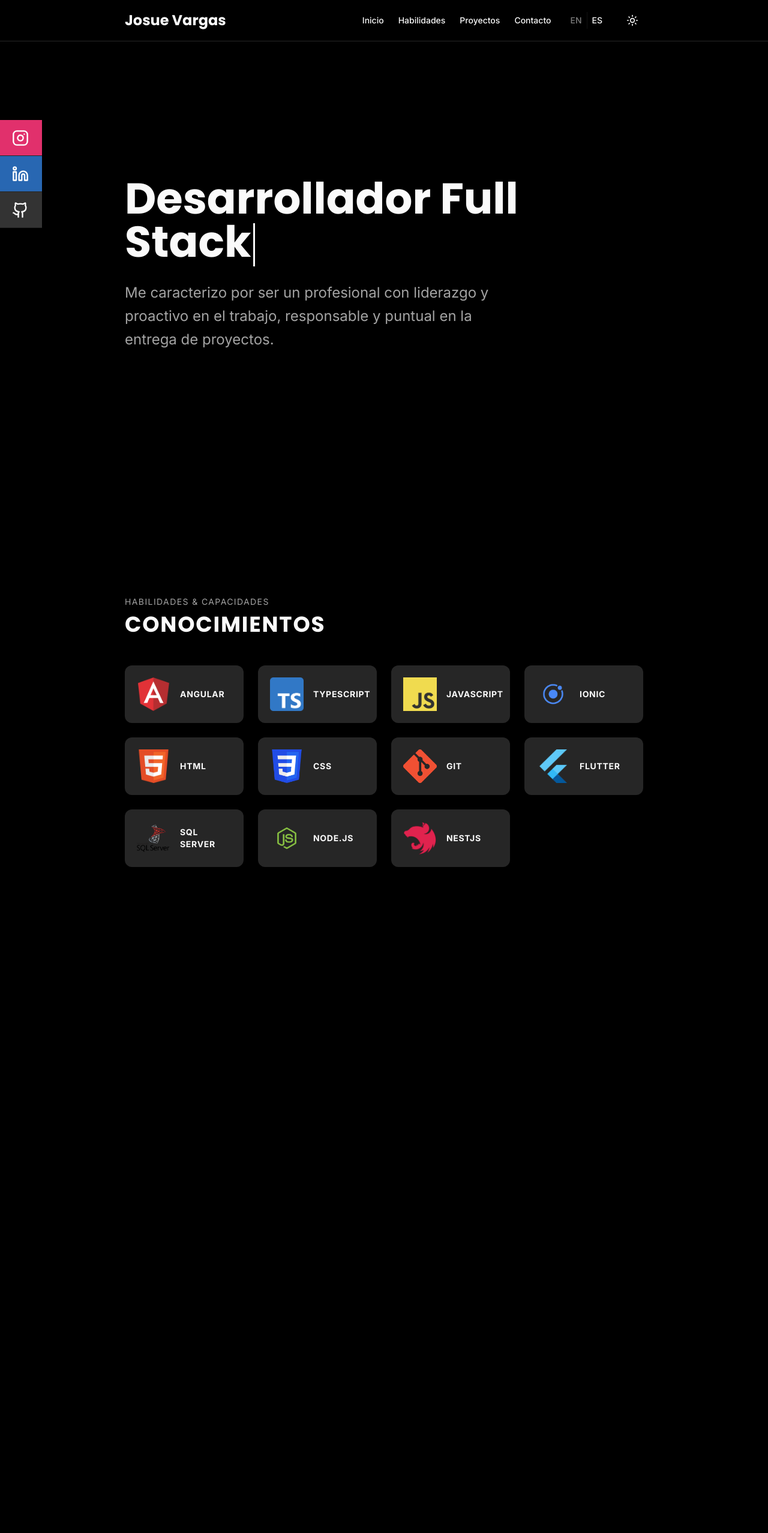
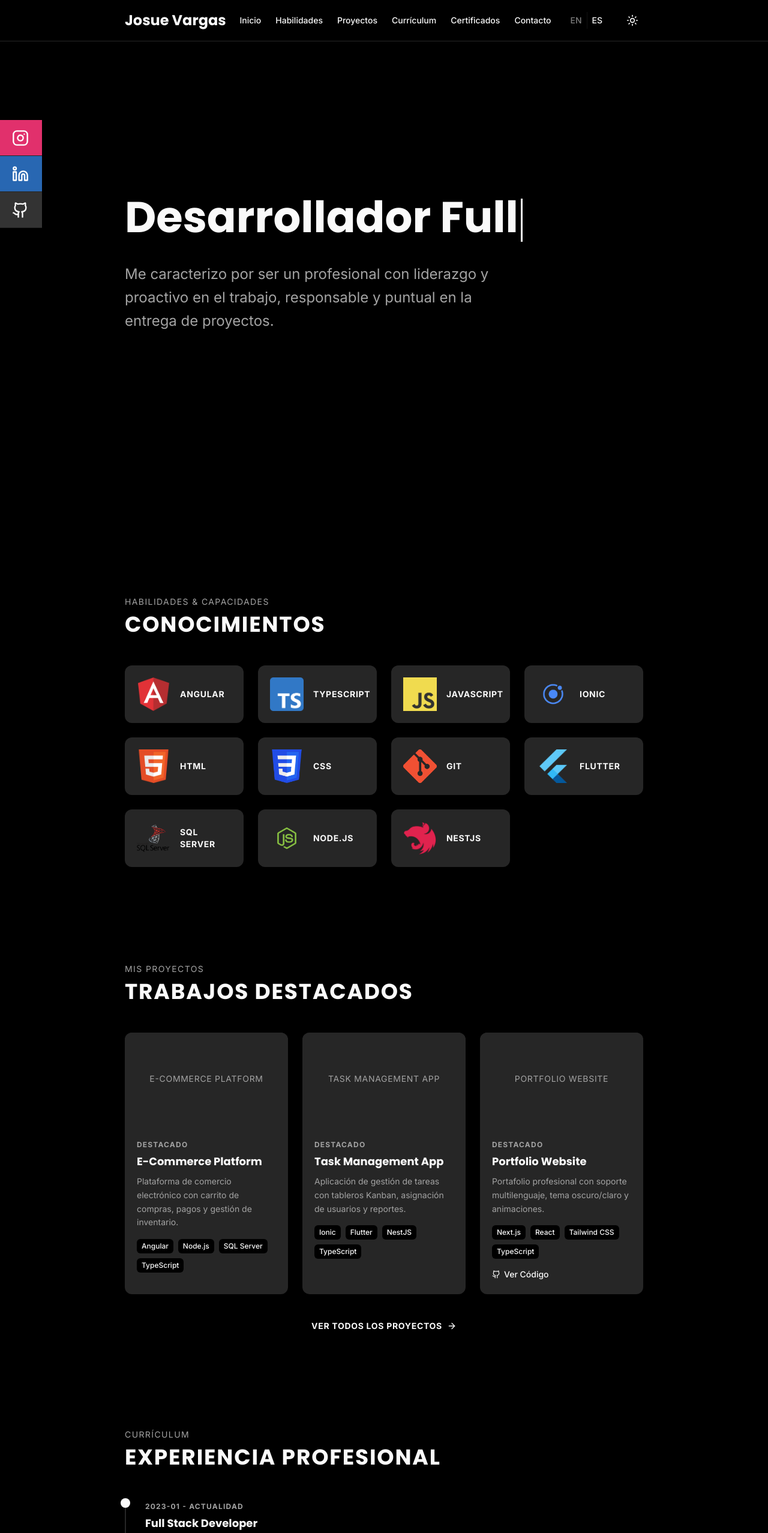
Before and after one commit to josuevargassosa/portfolio, a Next.js app: page /1 in a window 1280 px wide. Shown: the top 2555 px of the page at 60% size. Before the commit the page ends 1525 px from the top, so only its background shows below. Built offline with nearby package versions, Linux system fonts and the light colour scheme.

Commit message:
feat: integrate preview sections in Home and update Header nav

```diff
--- a/src/app/[locale]/page.tsx
+++ b/src/app/[locale]/page.tsx
@@ -3,6 +3,10 @@ import {Hero} from '@/components/home/Hero';
 import {WaveSVG} from '@/components/home/WaveSVG';
 import {SkillsGrid} from '@/components/home/SkillsGrid';
 import {SocialSidebar} from '@/components/layout/SocialSidebar';
+import {ProjectsPreview} from '@/components/projects/ProjectsPreview';
+import {ResumePreview} from '@/components/resume/ResumePreview';
+import {CertificatesPreview} from '@/components/certificates/CertificatesPreview';
+import {Footer} from '@/components/layout/Footer';
 
 export default function Home() {
   return (
@@ -13,7 +17,11 @@ export default function Home() {
         <Hero />
         <WaveSVG />
         <SkillsGrid />
+        <ProjectsPreview />
+        <ResumePreview />
+        <CertificatesPreview />
       </main>
+      <Footer />
     </>
   );
 }
--- a/src/components/layout/Header.tsx
+++ b/src/components/layout/Header.tsx
@@ -14,6 +14,8 @@ export function Header() {
     {href: '#home', label: t('home')},
     {href: '#skills', label: t('skills')},
     {href: '#projects', label: t('projects')},
+    {href: '#resume', label: t('resume')},
+    {href: '#certificates', label: t('certificates')},
     {href: '#contact', label: t('contact')},
   ];
 
```
